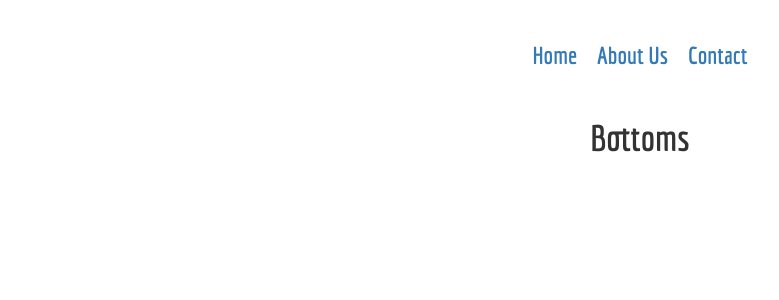
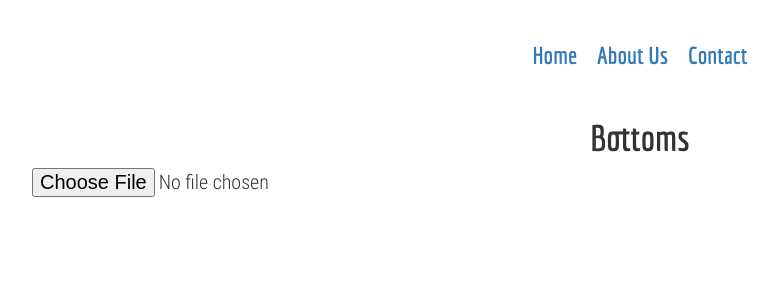
Before and after one commit to maryannvaz/mixandmatch, a React (Vite) app: page /bottoms in a window 1280 px wide. Shown: the top 300 px of the page, without its empty margins (0-779 px from the left). Built offline with nearby package versions, Linux system fonts and the light colour scheme.

Commit message:
Bottoms choose file feature

```diff
--- a/src/components/Bottoms.js
+++ b/src/components/Bottoms.js
@@ -1,13 +1,69 @@
-import React, { Component } from 'react';
+import React, { useState } from 'react';
+import * as XLSX from 'xlsx';
 
-class Bottoms extends Component {
-    render() {
-        return (
+//if(typeof require !== 'undefined') XLSX = require('xlsx');
+//let file = XLSX.readFile('Mixandmatchinventory.xlsx');
+//let file = XLSX.writeFile(workbook, 'Mixandmatchinventory.xlsx');
+
+const Bottoms = () => {
+    const [items, setItems] = useState([])
+
+    const readExcel= (file) => {
+
+        const promise = new Promise((resolve, reject) => {
+
+            const fileReader = new FileReader();
+            fileReader.readAsArrayBuffer(file);
+
+            fileReader.onload = (e) => {
+                const bufferArray = e.target.result;
+
+                const wb = XLSX.read(bufferArray, { type: "buffer" });
+
+                const wsname = wb.SheetNames[0];
+
+                const ws = wb.Sheets[wsname];
+
+                const data = XLSX.utils.sheet_to_json(ws);
+
+                resolve(data);
+            };
+
+            fileReader.onerror = (error) => {
+                reject(error);
+            };
+        });
+
+        promise.then((d) => {
+            setItems(d)
+        })
+    };
+
+    return (
+        <div>
+            <h1>Bottoms</h1>
             <div>
-                <h1>Bottoms</h1>
+
+                <input
+                    type="file"
+                    onChange={(e) => {
+                        const file = e.target.files[0];
+                        readExcel(file);
+                    }}
+                />
+
+                {items.map((d) => (
+
+                <figure class="figure">
+                    <a href={d.Link}><img src={d.Image} class="figure-img img-fluid rounded" alt="image" /></a>
+                    <figcaption class="figure-caption">{d.Item},{d.Price},{d.Size},{d.Brand},{d.Color}</figcaption>
+                </figure>
+                ))}
+
+
             </div>
-        )
-    }
+        </div>
+    )
 }
 
 export default Bottoms;
```
Also changed, not shown: 8 other files (tests, documents, lock files or other folders).
